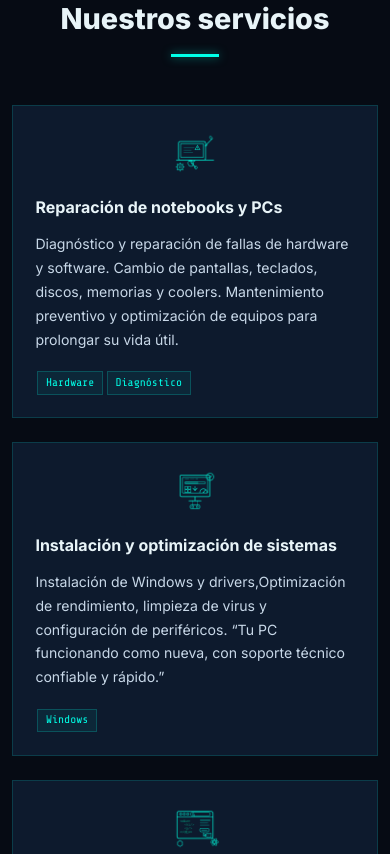
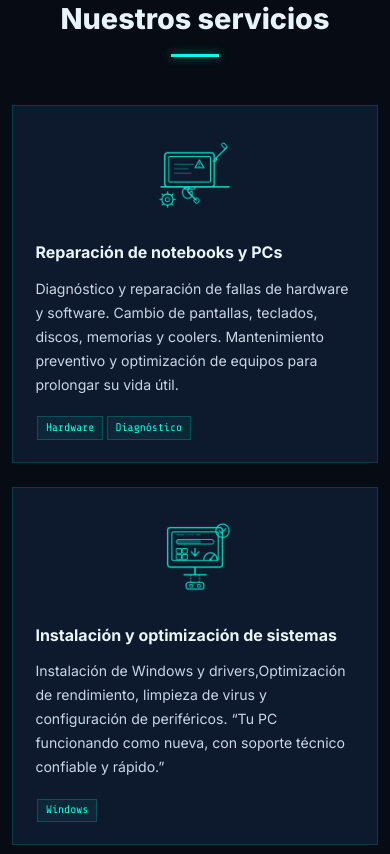
Before and after one commit to manosys/manosys.github.io, a plain HTML site: page index.html in a window 390 px wide. Shown: the part 3278-4132 px from the top of the page. Drawn offline with nearby package versions, Linux system fonts and the light colour scheme.

Commit message:
Add files via upload

```diff
--- a/index.html
+++ b/index.html
@@ -148,15 +148,15 @@
     .service-card::before { content: ''; position: absolute; top: 0; left: 0; right: 0; height: 2px; background: linear-gradient(90deg, transparent, var(--neon), transparent); opacity: 0; transition: opacity 0.3s; }
     .service-card:hover { transform: translateY(-4px); border-color: rgba(0,255,231,0.3); box-shadow: 0 12px 40px rgba(0,0,0,0.4); }
     .service-card:hover::before { opacity: 1; }
-    .service-icon { display: flex; justify-content: center; align-items: center; margin-bottom: 1.2rem; }
-    .service-icon img { max-width: 4rem; max-height: 4rem; width: 100%; height: auto; display: block; }
+    .service-icon { display: flex; justify-content: center; align-items: center; margin-bottom: 1.5rem; }
+    .service-icon img { max-width: 6.5rem; max-height: 6.5rem; width: 100%; height: auto; display: block; }
     .service-title { font-size: 1.1rem; font-weight: 700; color: var(--text-light); margin-bottom: 0.8rem; }
     .service-desc { font-size: 0.9rem; color: var(--text); line-height: 1.7; }
     .service-tag { display: inline-block; font-family: var(--font-mono); font-size: 0.7rem; color: var(--neon); background: rgba(0,255,231,0.06); border: 1px solid rgba(0,255,231,0.2); padding: 0.15rem 0.5rem; margin: 0.2rem 0.1rem 0; }
 
     @media (max-width: 768px) {
       .service-card { padding: 1.4rem; }
-      .service-icon img { max-width: 3rem; max-height: 3rem; }
+      .service-icon img { max-width: 5.5rem; max-height: 5.5rem; }
       .service-title { font-size: 1rem; }
       .service-desc { font-size: 0.88rem; }
     }
```
